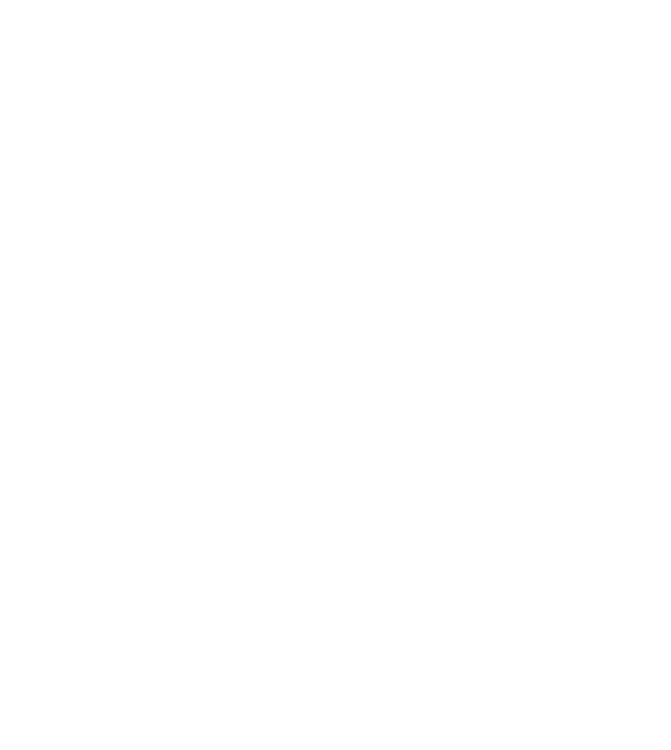
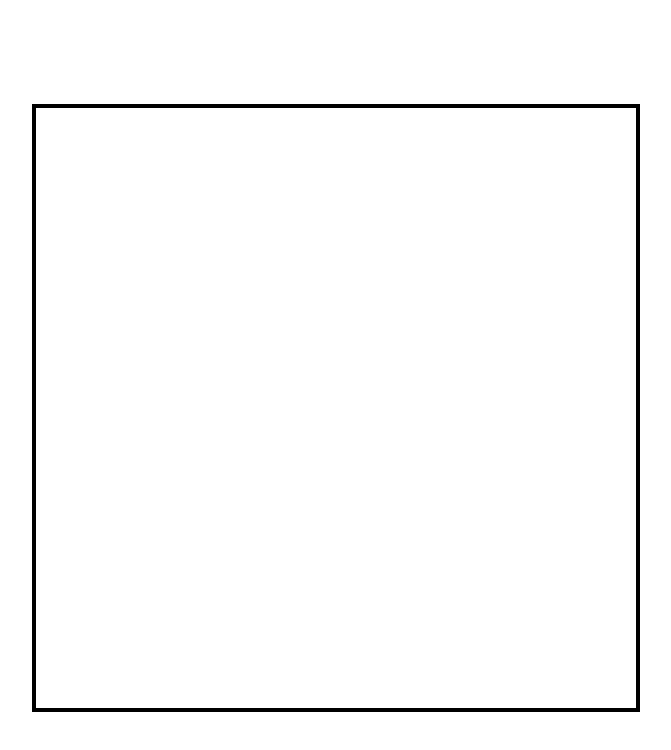
Before and after one commit to Luc1100/odin-etch-a-sketch, a plain HTML site: page index.html in a window 1280 px wide. Shown: the whole page, without its empty margins (304-975 px from the left). Drawn offline with Linux system fonts and the light colour scheme.

Commit message:
Create 16x16 grid and color on hover

```diff
--- a/index.html
+++ b/index.html
@@ -8,6 +8,8 @@
     <script src="./javascript.js" defer></script>
 </head>
 <body>
-
+    <div class="container">
+        <!--Pixels for sketch area go here-->
+    </div>
 </body>
 </html>
--- a/javascript.js
+++ b/javascript.js
@@ -0,0 +1,18 @@
+const container = document.querySelector('.container')
+
+for (let i = 0; i < 16 * 16; i++) {
+    const pixel = document.createElement('div');
+    const percent = 1/16*100;
+    pixel.classList.add('pixel');
+    pixel.style.flex = `0 0 ${percent}%`;
+    pixel.style.height = `${percent}%`;
+    container.append(pixel);
+}
+
+let pixels = document.querySelectorAll('.pixel');
+
+pixels.forEach(pixel => {
+    pixel.addEventListener('mouseover', function(e) {
+        console.log(e.target.style.backgroundColor = 'black');
+    });
+});
--- a/styles.css
+++ b/styles.css
@@ -0,0 +1,15 @@
+body {
+    display: flex;
+    justify-content: center;
+    align-items: center;
+    height: 100vh;
+}
+
+.container {
+    display: flex;
+    flex-wrap: wrap;
+    width: 75vh;
+    height: 75vh;
+
+    border: 4px solid black;
+}
```
